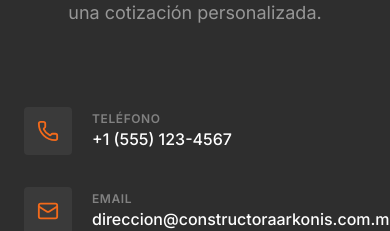
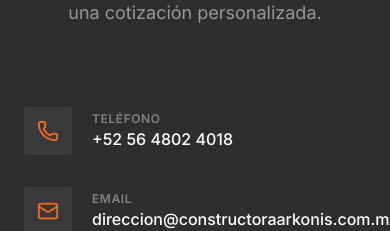
Before and after one commit to jesethflow99/arkonis.github.io, a React (Vite) app: page / in a window 390 px wide. Shown: the part 7220-7451 px from the top of the page. Built offline with nearby package versions, Linux system fonts and the light colour scheme.

Commit message:
update phone

```diff
--- a/src/components/Contact.jsx
+++ b/src/components/Contact.jsx
@@ -34,7 +34,7 @@
             className="space-y-8"
           >
             {[
-              { icon: Phone, label: 'Teléfono', value: '+1 (555) 123-4567' },
+              { icon: Phone, label: 'Teléfono', value: '+52 56 4802 4018' },
               { icon: Mail, label: 'Email', value: 'direccion@constructoraarkonis.com.mx' },
               { icon: MapPin, label: 'Dirección', value: 'Av. Principal 123, Ciudad' },
               { icon: Clock, label: 'Horario', value: 'Lun - Vie: 8:00 AM - 6:00 PM' },
```
